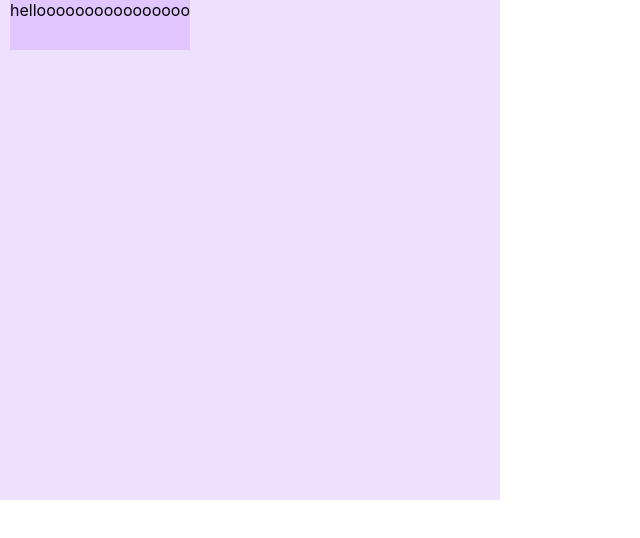
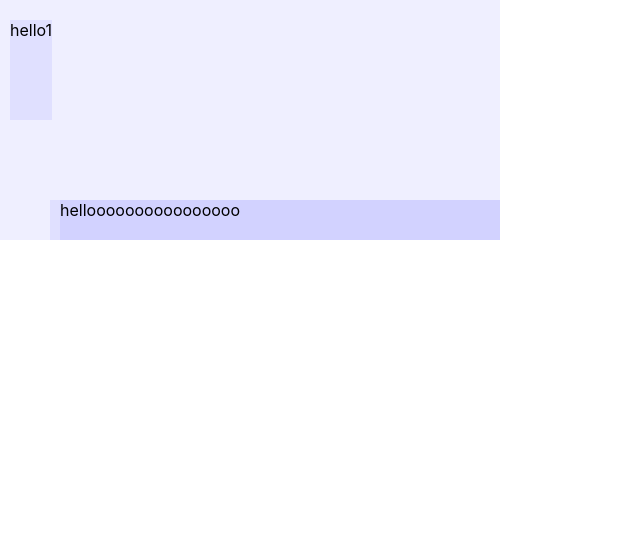
Before and after one commit to guavaapps/materialx, a React (Create React App) app: page / in a window 1280 px wide. Shown: the top 538 px of the page, without its empty margins (0-640 px from the left). Built offline with nearby package versions, Linux system fonts and the light colour scheme.

Commit message:
finished coordinator layout

```diff
--- a/src/App.tsx
+++ b/src/App.tsx
@@ -18,10 +18,16 @@ function App() {
     console.log("START app")
 
     return (
-        <CoordinatorLayout id={"l1"} width={500} height={500}>
-            <Component id={"c1"} width={WRAP_CONTENT} height={50} x={10}>
-                <div>helloooooooooooooooo</div>
+        <CoordinatorLayout id={"l1"} width={500} height={WRAP_CONTENT}>
+            <Component id={"c1"} width={WRAP_CONTENT} height={100} x={10} y={20}>
+                <div>hello1</div>
             </Component>
+
+            <CoordinatorLayout id={"l2"} width={WRAP_CONTENT} height={WRAP_CONTENT} x={50} y={200}>
+                <Component id={"c2"} width={MATCH_PARENT} height={40} x={10}>
+                    <div>helloooooooooooooooo</div>
+                </Component>
+            </CoordinatorLayout>
         </CoordinatorLayout>
     )
 }
@@ -64,7 +70,6 @@ function App() {
  */
 
 
-
 /*
 <div style={{
             width: 400,
--- a/src/mx/components/Component.tsx
+++ b/src/mx/components/Component.tsx
@@ -9,17 +9,13 @@ import MATCH_PARENT = LayoutParams.MATCH_PARENT;
 import WRAP_CONTENT = LayoutParams.WRAP_CONTENT;
 import {Component as C} from "./ComponentParams";
 
-export const Component = forwardRef(function Component(params: ComponentUtils.ComponentParams, ref) {
+export const Component = forwardRef(function Component(params: ComponentUtils.ComponentParams, ref: React.ForwardedRef<any>) {
     const p = C.ComponentParams.withDefaults(params)
 
     const child = ComponentUtils.getChildren(params)[0]
-    const component = ComponentUtils.create(child)
+    // const component = ComponentUtils.create(child)
 
     const layoutParams = params as Layout.LayoutParams
-    // const theme = useTheme()
-    // const style = params.style
-
-    // const componentStyle = style === undefined ? theme as Style : Style.extend(style, theme)
 
     const [bounds, setBounds] = useState({
         width: 0, height: 0
@@ -30,75 +26,17 @@ export const Component = forwardRef(function Component(params: ComponentUtils.Co
     let declaredWidth: number | string = params.width ?? 0
     let declaredHeight: number | string = params.height ?? 0
 
-    console.log("declaredSize", declaredWidth, declaredHeight)
-
     if (params.width === MATCH_PARENT) {
         declaredWidth = "100%"
-    }
-    else if (params.width === WRAP_CONTENT) {
+    } else if (params.width === WRAP_CONTENT) {
         declaredWidth = "auto"
     }
 
     if (params.height === MATCH_PARENT) {
         declaredHeight = "100%"
-    }
-    else if (params.height === WRAP_CONTENT) {
+    } else if (params.height === WRAP_CONTENT) {
         declaredHeight = "auto"
     }
-
-    // const ref = useOnLayoutHandler((bounds) => {
-    //     const measuredWidth = bounds.width
-    //     const measuredHeight = bounds.height
-    //
-    //     let width = 0
-    //     let height = 0
-    //
-    //     if (layoutParams.width === WRAP_CONTENT) {
-    //         if (measuredWidth > layoutParams.minWidth!) {
-    //             if (measuredWidth < layoutParams.maxWidth!) {
-    //                 width = measuredWidth
-    //             } else {
-    //                 width = layoutParams.maxWidth!
-    //             }
-    //         } else {
-    //             width = layoutParams.minWidth!
-    //         }
-    //     } else {
-    //         if (layoutParams.width! > layoutParams.minWidth!) {
-    //             if (layoutParams.width! < layoutParams.maxWidth!) {
-    //                 width = layoutParams.width!
-    //             } else {
-    //                 width = layoutParams.maxWidth!
-    //             }
-    //         } else {
-    //             width = layoutParams.minWidth!
-    //         }
-    //     }
-    //
-    //     if (layoutParams.height === WRAP_CONTENT) {
-    //         if (measuredHeight > layoutParams.minHeight!) {
-    //             if (measuredHeight < layoutParams.maxHeight!) {
-    //                 height = measuredHeight
-    //             } else {
-    //                 height = layoutParams.maxHeight!
-    //             }
-    //         } else {
-    //             height = layoutParams.minHeight!
-    //         }
-    //     } else {
-    //         if (layoutParams.height! > layoutParams.minHeight!) {
-    //             if (layoutParams.height! < layoutParams.maxHeight!) {
-    //                 height = layoutParams.height!
-    //             } else {
-    //                 height = layoutParams.maxHeight!
-    //             }
-    //         } else {
-    //             height = layoutParams.minHeight!
-    //         }
-    //     }
-    //
-    //     setBounds({width: width, height: height})
-    // })
 
     const object: AttributeSet = {
         ...ComponentContainerLayoutObject,
@@ -117,20 +55,43 @@ export const Component = forwardRef(function Component(params: ComponentUtils.Co
     object.top = params.y ?? 0
     object.background = "#ff00ff10"
 
-    console.log("id", params.id)
-    console.log("object", object)
+    const x = params.x ?? 0
+    const y = params.y ?? 0
 
-    return ( // removed ref
-        <div id={params.id} ref={ref as React.RefObject<HTMLDivElement>} style={object}>
-            {component}
-        </div>
-    )
+    const component = ComponentUtils.createComponent(child, ref, x, y, declaredWidth, declaredHeight, params)
+
+    return (<>{component}</>)
+
+    // return ( // removed ref
+    //     <div id={params.id} ref={ref as React.RefObject<HTMLDivElement>} style={object}>
+    //         {component}
+    //     </div>
+    // )
 
 })
 
 export namespace ComponentUtils {
     export function getChildren(params: ComponentUtils.ComponentParams): ReactElement[] {
         return Array.isArray(params.children) ? params.children as ReactElement[] : [params.children] as ReactElement[]
+    }
+
+    export function createComponent(element: ReactElement, ref: React.ForwardedRef<HTMLElement>, x: number, y: number, width: number | string, height: number | string, params: ComponentParams) {
+        return React.Children.map(element, (e, i) => {
+            const params = e.props as ComponentUtils.ComponentParams
+            const object = {...ComponentLayoutObject} as CSSProperties
+
+            object.left = x
+            object.top = y
+            object.width = width
+            object.height = height
+            object.overflow = "hidden"
+
+            return React.cloneElement(e, {
+                id: params.id,
+                ref: ref,
+                style: {...object}
+            })
+        })
     }
 
     export function create(element: ReactElement) {
@@ -199,6 +160,7 @@ const ComponentLayoutObject = {
     display: "block",
     width: "100%",
     height: "100%",
-    position: "relative",
+    // position: "relative", // TODO changed this
+    position: "absolute",
     backgroundColor: "#0000ff10"
 }
--- a/src/mx/layout/Layout.ts
+++ b/src/mx/layout/Layout.ts
@@ -19,6 +19,7 @@ export function useOnLayoutHandler(callback: (bounds: Rect) => any) {
         }
 
         updateRef(ref.current)
+
         callback(bounds)
     }, [r])
 
--- a/src/mx/layout/Measurer.ts
+++ b/src/mx/layout/Measurer.ts
@@ -20,9 +20,9 @@ export namespace Measurer {
                                                 | ReactFragment,
                                             bounds: Rect[]) => void
     ) {
-        const components = children as ReactElement[]
+        const ref = useOnLayoutHandler(bounds => {
+            const components: ReactElement[] = Array.isArray(children) ? children as ReactElement[] : [children] as ReactElement[]
 
-        const ref = useOnLayoutHandler(bounds => {
             if (!ref.current) return
 
             const c = ref.current.children
@@ -31,13 +31,8 @@ export namespace Measurer {
             const componentParams: ComponentUtils.ComponentParams[] = []
             const componentBounds: Rect[] = []
 
-            console.log("c", c.length, components.length)
-
             for (let child of c) {
-                console.log("child", child)
                 const measuredBounds = child.getBoundingClientRect()
-
-                console.log("measuredBounds", child.id, measuredBounds)
 
                 childMeasuredBounds.push({
                     width: measuredBounds.width,
@@ -46,7 +41,6 @@ export namespace Measurer {
             }
 
             for (let i = 0; i < components.length; i++) {
-                console.log("component", components[i])
                 const component = components[i].props as ComponentUtils.ComponentParams
 
                 const minWidth = component.minWidth ?? 0
@@ -64,8 +58,6 @@ export namespace Measurer {
                 if (declaredWidth === MATCH_PARENT) {
                     width = Numbers.inRange(bounds.width, minWidth, maxWidth)
                 } else if (declaredWidth === WRAP_CONTENT) {
-                    console.log("widthIsWrapContent")
-
                     width = Numbers.inRange(childMeasuredBounds[i].width, minWidth, maxWidth)
                 }
 
--- a/src/mx/layout/coordinator-layout/CoordinatorLayout.tsx
+++ b/src/mx/layout/coordinator-layout/CoordinatorLayout.tsx
@@ -7,6 +7,8 @@ import {LayoutParams} from "../LayoutParams";
 import WRAP_CONTENT = LayoutParams.WRAP_CONTENT;
 import {Rect} from "../Layout";
 import {AttributeSet} from "../../styles/Style";
+import {pseudoRandomBytes} from "node:crypto";
+import MATCH_PARENT = LayoutParams.MATCH_PARENT;
 
 export function CoordinatorLayout(params: ComponentUtils.ComponentParams) {
     const [width, setWidth] = useState(params.width ?? 0)
@@ -17,31 +19,37 @@ export function CoordinatorLayout(params: ComponentUtils.ComponentParams) {
     const ref = useMeasurer(
         params,
         params.children,
-        children => {
+        (children, bounds) => {
             if (params.width === WRAP_CONTENT) {
-                const wrapWidth = measureWrapWidth(children)
-                setWidth(wrapWidth)
+                console.log("wrap", params.id, canWrapWidth(children))
+
+                if (!canWrapWidth(children)) {
+                    setWidth(MATCH_PARENT)
+                }
+                else {
+                    const wrapWidth = measureWrapWidth(children, bounds)
+                    setWidth(wrapWidth)
+                }
             }
             if (params.height === WRAP_CONTENT) {
-                const wrapHeight = measureWrapHeight(children)
-                setHeight(wrapHeight)
+                if (canWrapHeight(children)) {
+                    setHeight(MATCH_PARENT)
+                }
+                else {
+                    const wrapHeight = measureWrapHeight(children, bounds)
+                    setHeight(wrapHeight)
+                }
             }
 
-            setMeasuredChildren(children)
+            // setMeasuredChildren(children)
         }
     )
 
-    // const positionedChildren = React.Children.map(measuredChildren, child => {
-    //     if (React.isValidElement(child)) {
-    //
-    //     }
-    // })
-
     const object = createParamsObject(params)
 
-    return (
-        <Component x={params.x} y={params.y} width={params.width} height={params.height} ref={ref}>
-            <div id={params.id} ref={ref as React.RefObject<HTMLDivElement>} style={object}>
+    return (//ref={ref as React.RefObject<HTMLDivElement>} style={object} on div
+        <Component id={params.id} x={params.x} y={params.y} width={width} height={height} ref={ref}>
+            <div>
                 {measuredChildren}
             </div>
         </Component>
@@ -54,20 +62,34 @@ function createParamsObject(params: ComponentUtils.ComponentParams) {
     obj.display = "block"
     obj.background = "#ff00ff80"
     obj.position = "absolute"
-    obj.width = params.width
-    obj.height = params.height
+    // obj.width = params.width
+    // obj.height = params.height
 
     return obj
 }
 
-function measureWrapWidth(children: ReactNode) {
+function canWrapWidth(children: ReactNode) {
+    return React.Children.toArray(children).find(it =>
+        React.isValidElement(it) && it.props.width !== MATCH_PARENT) === undefined
+}
+
+function canWrapHeight(children: ReactNode) {
+    return React.Children.toArray(children).find(it =>
+        React.isValidElement(it) && it.props.height !== MATCH_PARENT) === undefined
+}
+
+function measureWrapWidth(children: ReactNode, bounds: Rect[]) {
     let maxBound = 0
 
-    for (let child of children as ReactElement[]) {
+    const c = children as ReactElement[]
+    const count = c.length
+    for (let i = 0; i < count; i++) {
+        const child = c[i]
         const childParams = child.props as ComponentUtils.ComponentParams
+        const b = bounds[i]
 
         const x = childParams.x ?? 0
-        const width = childParams.width ?? 0
+        const width = b.width//childParams.width ?? 0
 
         const bound = x + width
 
@@ -79,14 +101,18 @@ function measureWrapWidth(children: ReactNode) {
     return maxBound
 }
 
-function measureWrapHeight(children: ReactNode) {
+function measureWrapHeight(children: ReactNode, bounds: Rect[]) {
     let maxBound = 0
 
-    for (let child of children as ReactElement[]) {
+    const c = children as ReactElement[]
+    const count = c.length
+    for (let i = 0; i < count; i++) {
+        const child = c[i]
         const childParams = child.props as ComponentUtils.ComponentParams
+        const b = bounds[i]
 
         const y = childParams.y ?? 0
-        const height = childParams.height ?? 0
+        const height = b.height//childParams.height ?? 0
 
         const bound = y + height
 
```
